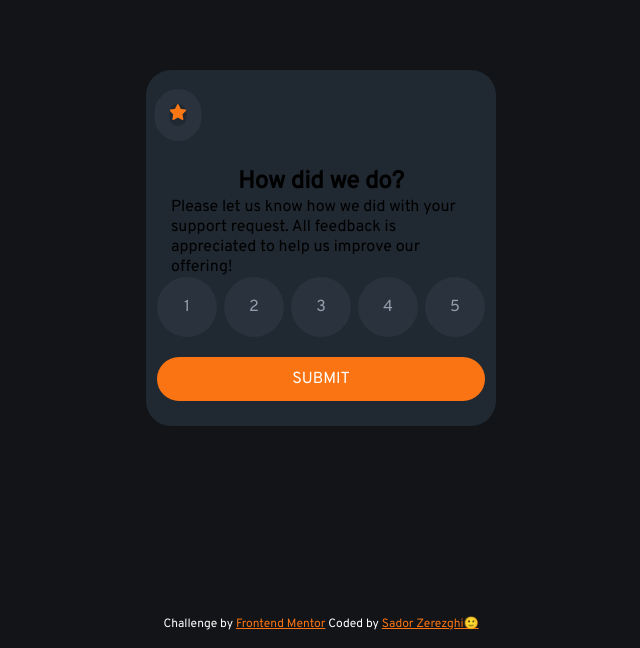
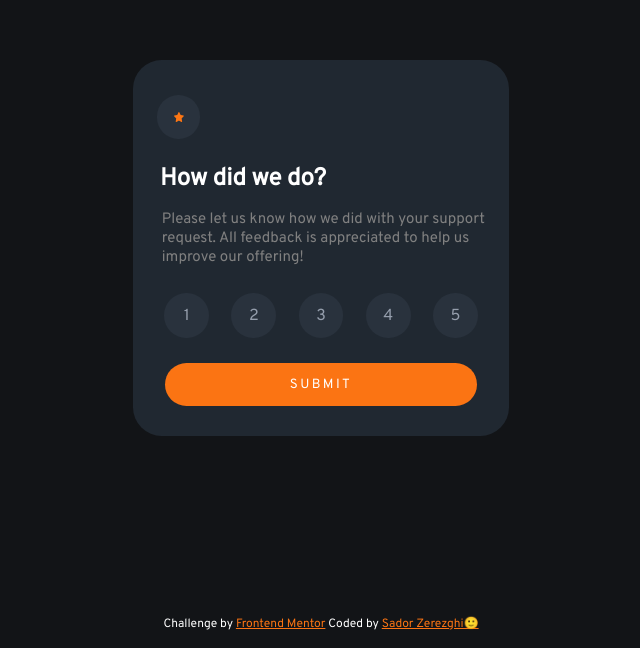
Before and after one commit to SadorDev/Interactive-Rating-Component, a plain HTML site: page index.html in a window 1280 px wide. Shown: the part 152-800 px from the top of the page, without its empty margins (319-959 px from the left). Drawn offline with Linux system fonts and the light colour scheme.

Commit message:
Changed styling

```diff
--- a/styles/style.scss
+++ b/styles/style.scss
@@ -1,3 +1,4 @@
+/* Reset and Global Styles */
 * {
   margin: 0;
   padding: 0;
@@ -9,70 +10,88 @@
   accent-color: hsl(214, 21%, 16%);
 }
 
+/* Mixin for Flexbox */
 @mixin flex {
   display: flex;
   justify-content: center;
   align-items: center;
 }
 
+/* Body Styles */
 body {
   @include flex;
-  min-height: 100vh;
   background-color: hsl(216, 12%, 8%);
 }
 
+/* Main Container Styles */
 main {
-  @include flex;
+  display: flex;
+  justify-content: center;
   flex-direction: column;
-  max-width: 350px;
+  max-width: 23.5rem;
+  position: absolute;
+  top: 50%;
+  left: 50%;
+  transform: translate(-50%, -50%);
   width: 100%;
-  padding: 25px;
-  border-radius: 25px;
+  border-radius: 1.8rem;
   background-color: hsl(214, 21%, 16%);
 }
 
+/* Star Container Styles */
 .star_container {
+  display: flex;
+  align-items: center;
   position: relative;
-  margin-top: 20px;
-  margin-right: 15em;
-  border: 15px solid hsl(213, 19%, 20%);
-  border-radius: 90px;
-  transform: translate(-50%, -50%);
+  margin: 20px 0 0 1.5rem;
+  border-radius: 100%;
+  aspect-ratio: 1;
+  background-color: hsl(213, 19%, 20%);
+  max-width: 11.5%;
+
+  img {
+    margin-left: auto;
+    margin-right: auto;
+    display: block;
+    height: 1.2vh;
+  }
 }
 
-.text_container {
-  h1 {
-    font-size: 1.5rem;
-    font-weight: 600;
-    margin-bottom: 25px;
-    color: hsl(0, 0%, 100%);
+/* Text Container Styles */
+.container {
+  height: 23.5rem;
+
+  h2 {
+    font-weight: 700;
+    color: white;
+    // font-size: 1.65rem;
+    margin: 1.6rem 0rem 0rem 27px;
   }
 
   p {
-    font-size: 15px;
-    color: hsl(217, 12%, 63%);
-    margin-bottom: 20px;
+    color: grey;
+    font-size: 0.938rem;
+    margin: 1rem 0 1rem 1.8rem;
   }
 }
 
+/* Rating Container Styles */
 .rating_container {
   @include flex;
   flex-direction: column;
+  // gap: 1.5rem;
+  margin-top: 10px;
 
   .labels {
     @include flex;
-    gap: 7px;
-
-    input[type="radio"] {
-      display: none;
-      width: 0;
-      height: 0;
-    }
+    gap: 1.4em;
 
     label {
+      display: grid;
+      place-content: center;
       background-color: hsl(213, 19%, 20%);
-      width: 3.75em;
-      height: 3.75em;
+      width: 2.8em;
+      height: 2.8em;
       border-radius: 50%;
       color: hsl(217, 12%, 63%);
       transition: background-color 0.3s ease, color 0.3s ease,
@@ -84,30 +103,23 @@ main {
         color: hsl(0, 0%, 100%);
         transform: scale(1.1);
       }
-
-      span {
-        display: flex;
-        justify-content: center;
-        top: 20px;
-        position: relative;
-      }
     }
   }
 }
 
+/* Button Container Styles */
 .button_container {
   @include flex;
   width: 100%;
-  margin-top: 20px;
+  margin-top: 25px;
 
   .submit {
-    width: 100%;
-    max-width: 400px;
-    font-size: 1rem;
-    padding: 12px 20px;
-    text-align: center;
+    width: 83%;
+    padding: 0.8rem;
+    margin-bottom: 15px;
     border: none;
-    border-radius: 30px;
+    letter-spacing: 0.15rem;
+    border-radius: 2em;
     color: white;
     background-color: hsl(25, 97%, 53%);
     transition: background-color 0.3s ease;
@@ -120,9 +132,13 @@ main {
   }
 }
 
-// Thank You Section
+/* Thank You Section Styles */
 #thank-you-section {
-  justify-content: center;
+  @include flex;
+  flex-direction: column;
+  // justify-content: center;
+  // align-items: center;
+  // text-align: left;
   display: none;
 
   img {
@@ -141,6 +157,7 @@ main {
   h1,
   p {
     @include flex;
+    flex-direction: column;
     justify-content: center;
     margin-top: 20px;
     text-align: center;
@@ -152,10 +169,14 @@ main {
 
   p {
     color: hsl(216, 12%, 54%);
+    position: relative;
+    left: -0.9rem;
   }
 }
 
-// Footer
+
+
+/* Footer Styles */
 footer {
   position: fixed;
   bottom: 1rem;
```
Also changed, not shown: styles/style.css, 1 other file.
